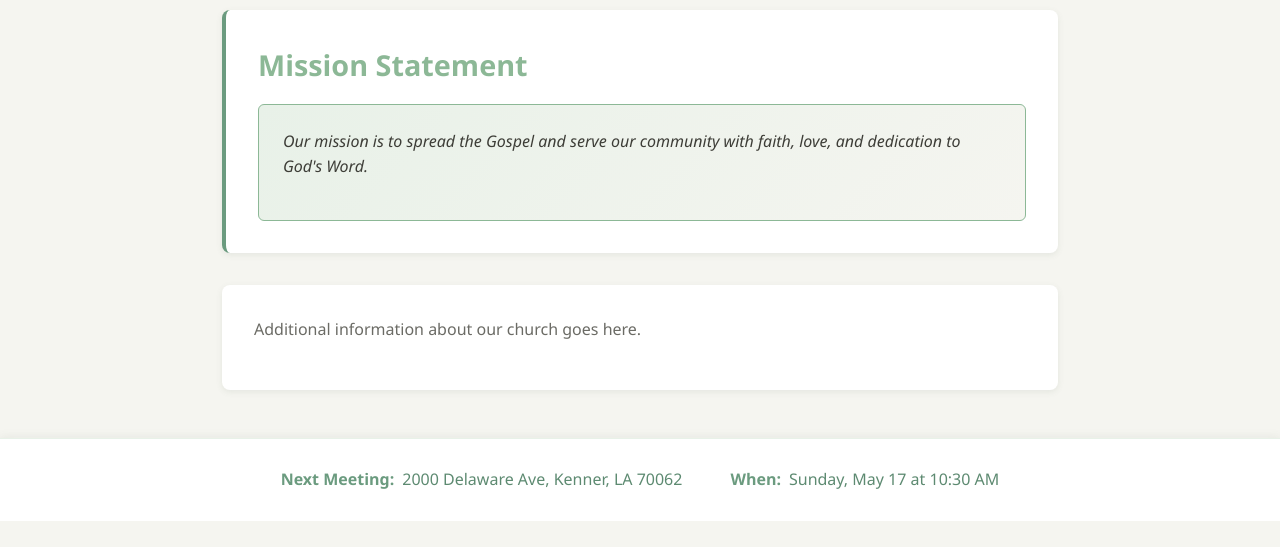
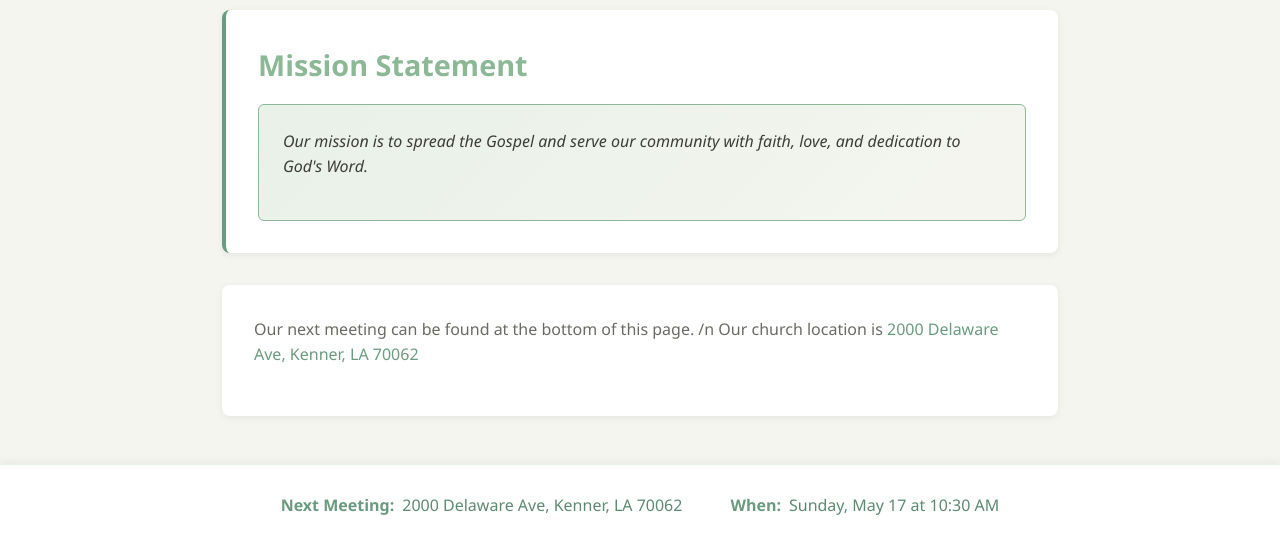
Before and after one commit to elliottlion/bethlehemPBCkenner, a plain HTML site: page index.html in a window 1280 px wide. Shown: the part 1050-1597 px from the top of the page. Before the commit the page ends 1571 px from the top, so only its background shows below. Drawn offline with Linux system fonts and the light colour scheme.

Commit message:
added link to google maps

```diff
--- a/index.html
+++ b/index.html
@@ -43,7 +43,9 @@
         </section>
 
         <div class="content-section">
-            <p>Additional information about our church goes here.</p>
+            <p>Our next meeting can be found at the bottom of this page. /n Our church location is <a href="https://www.google.com/maps?q=2000+Delaware+Ave,+Kenner,+LA+70062
+">2000 Delaware Ave, Kenner, LA 70062</a>
+            </p>
         </div>
     </main>
 
```
